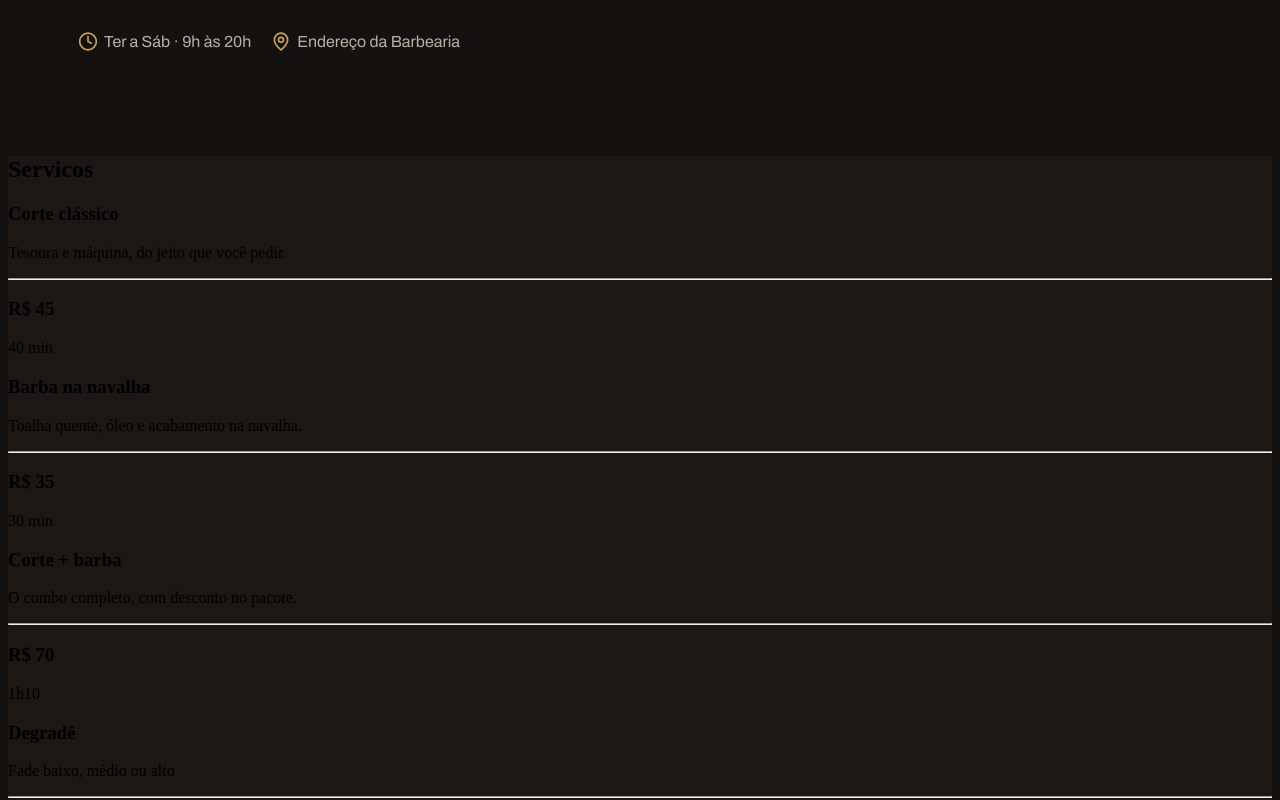
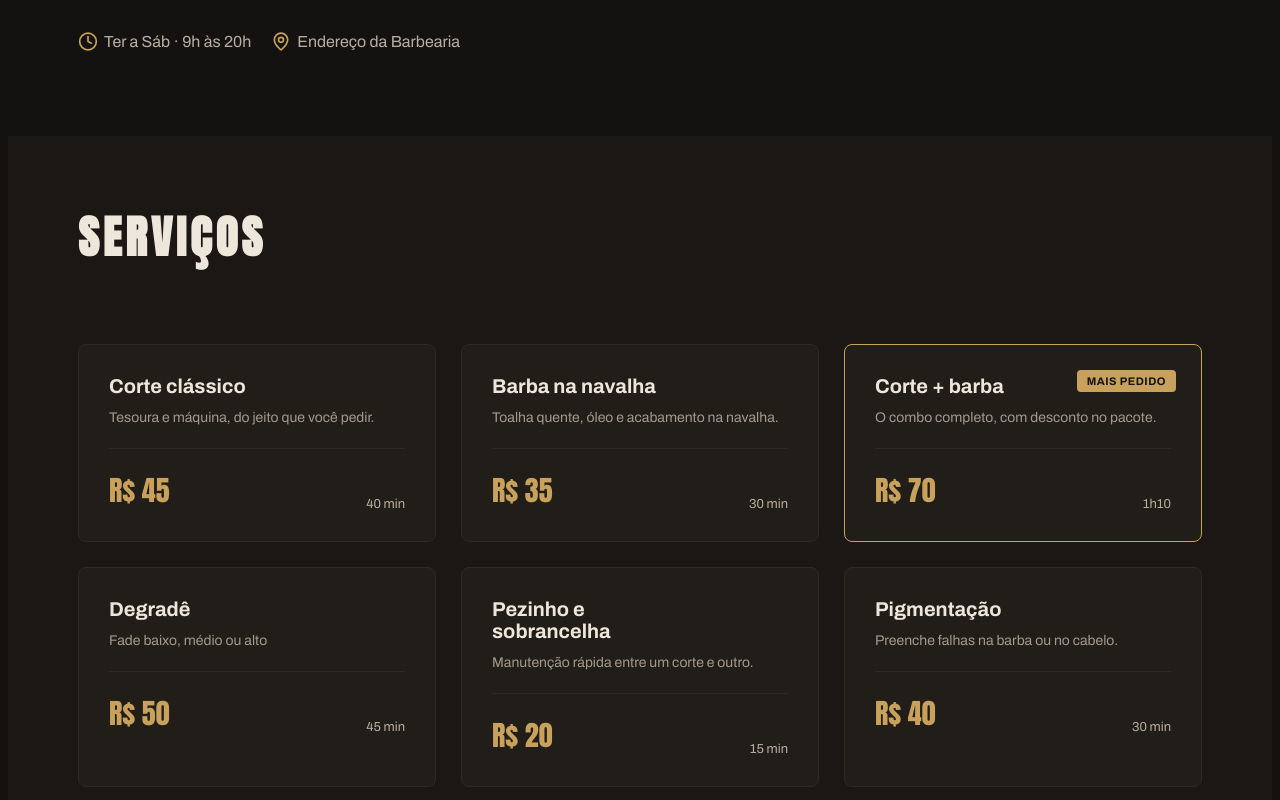
Before and after one commit to Spanhool/Barbearia-Navalha-Co., a plain HTML site: page index.html in a window 1280 px wide. Shown: the part 1000-1800 px from the top of the page. Drawn offline with Linux system fonts and the light colour scheme.

Commit message:
Css da parte de servicos pronto

```diff
--- a/assets/css/style.css
+++ b/assets/css/style.css
@@ -155,4 +155,91 @@ nav .links a.btn-agendar {
 
 .servicos {
   background-color: var(--segundo-fundo);
+  display: grid;
+  grid-template-columns: repeat(3, 1fr);
+  gap: 25px;
+  padding: 0 70px 70px;
 }
+
+.titulos {
+  grid-column: 1 / -1;
+  font-family: "Anton";
+  color: var(--texto-principal);
+  font-size: 30px;
+  text-transform: uppercase;
+  letter-spacing: 4px;
+  font-weight: 100;
+  padding-top: 30px;
+  margin-bottom: 10px;
+}
+
+.cards {
+  position: relative;
+  background-color: var(--fundo-card-destaque);
+  border: 1px solid var(--borda-cards);
+  border-radius: 8px;
+  padding: 30px;
+}
+
+.cards.destaque {
+  border-color: var(--botoes-precos);
+}
+
+.badge {
+  position: absolute;
+  top: 25px;
+  right: 25px;
+  background-color: var(--botoes-precos);
+  color: var(--fundo);
+  font-family: "Archivo", sans-serif;
+  font-size: 11px;
+  font-weight: 700;
+  text-transform: uppercase;
+  letter-spacing: 0.5px;
+  padding: 5px 10px;
+  border-radius: 4px;
+}
+
+.card-titulo {
+  color: var(--texto-principal);
+  font-family: "Archivo", sans-serif;
+  font-size: 20px;
+  font-weight: 700;
+  margin: 0 0 10px;
+  padding-right: 90px;
+}
+
+.descricao {
+  color: var(--texto-apoio);
+  font-family: "Archivo", sans-serif;
+  font-size: 14px;
+  line-height: 1.5;
+  margin: 0 0 20px;
+}
+
+.cards hr {
+  border: none;
+  border-top: 1px solid var(--borda-cards);
+  margin: 0 0 20px;
+}
+
+.preco-tempo {
+  display: flex;
+  justify-content: space-between;
+  align-items: flex-end;
+}
+
+.preco {
+  color: var(--botoes-precos);
+  font-family: "Anton", sans-serif;
+  font-weight: 100;
+  font-size: 28px;
+  margin: 0;
+}
+
+.tempo {
+  color: var(--texto-secundario);
+  font-family: "Archivo", sans-serif;
+  font-size: 13px;
+  margin: 0;
+}
--- a/index.html
+++ b/index.html
@@ -58,7 +58,7 @@
     </section>
 
     <section class="servicos">
-      <div class="titulos"><h1 class="titulo">Servicos</h1></div>
+      <div class="titulos"><h1 class="titulo">Serviços</h1></div>
 
       <div class="cards">
         <h3 class="card-titulo">Corte clássico</h3>
@@ -84,7 +84,8 @@
         </div>
       </div>
 
-      <div class="cards">
+      <div class="cards destaque">
+        <span class="badge">Mais pedido</span>
         <h3 class="card-titulo">Corte + barba</h3>
         <p class="descricao">O combo completo, com desconto no pacote.</p>
 
```
